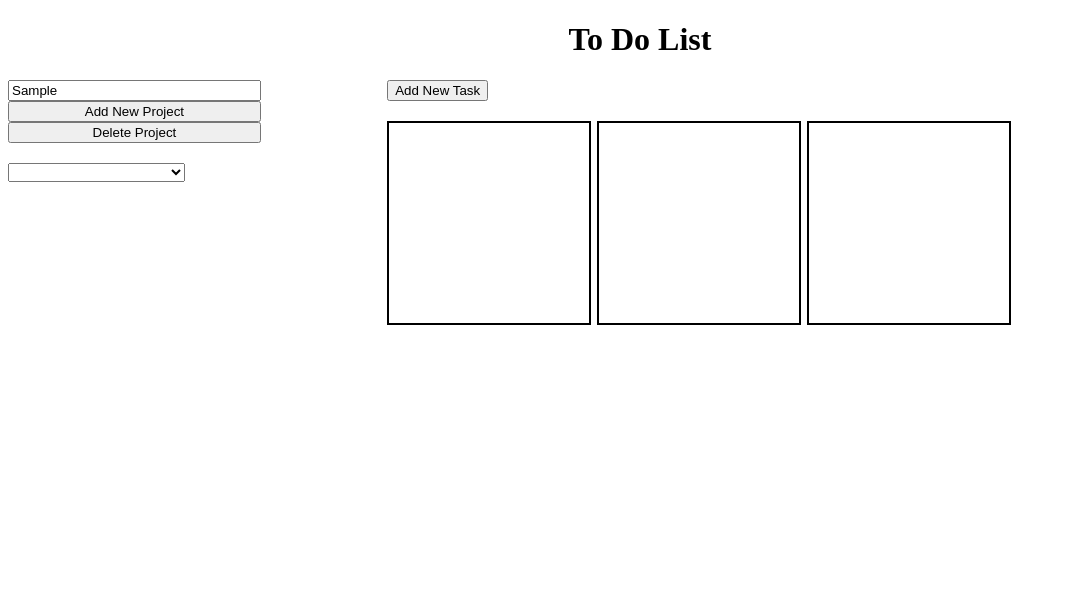
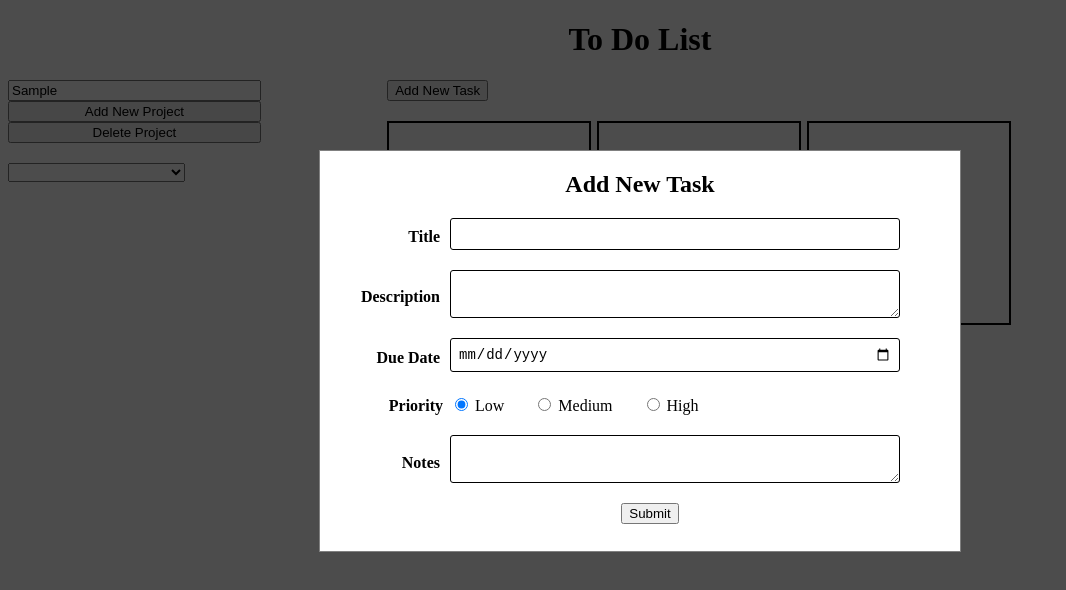
Before and after one commit to jdplumst/todo-list, a website built with webpack: page dist/index.html in a window 1280 px wide. Both pictures are taken after typing "Sample" into the empty fields and a click on the button "Add New Task". Shown: the whole page, without its empty margins (0-1066 px from the left). Built offline with nearby package versions, Linux system fonts and the light colour scheme.

Commit message:
Add modal and form for user to create new todo

```diff
--- a/src/controller.js
+++ b/src/controller.js
@@ -16,7 +16,6 @@ export default class Controller {
             this.view.displayNewProject(projectTitle, 'option');
             let project = new Project(projectTitle);
             this.projects.push(project);
-            console.log(this.projects);
         });
 
         // Delete currently displayed project when delete project button clicked
@@ -27,13 +26,34 @@ export default class Controller {
             this.view.deleteElement(`option.${CSS.escape(classProjectTitle)}`);
             this.projects = this.projects.filter(project => project.title !== projectTitle);
         });
+
+        // Display form to create new todo
+        this.view.addTaskBtn.addEventListener('click', () => {
+            this.view.displayNewModal();
+        });
+
+        // Create new todo
+        this.view.newTaskBtn.addEventListener('click', () => {
+            // GET VALUE FROM EACH FORM ELEMENT
+            // ADD TO THIS.TASKS IN PROJECTS.JS, MAKE SURE CORRECT PROJECT
+            // let project = this.getProject(projectTitle);
+            // project.addTodo(title, description, dueDate, priority, notes);
+        });
     };
 
-    // Returns true if there already exists a project with a specific title
+    // Returns true if there exists a project with projectTitle as its title
     projectExists(projectTitle) {
         for (let i = 0; i < this.projects.length; i++) {
             if (this.projects[i].title === projectTitle) return true;
         }
         return false;
     };
+
+    // Returns the project with projectTitle as its title
+    getProject(projectTitle) {
+        for (let i = 0; i < this.projects.length; i++) {
+            if (this.projects[i].title === projectTitle) return this.projects[i];
+        }
+        return false;
+    }
 };
--- a/src/projects.js
+++ b/src/projects.js
@@ -1,9 +1,13 @@
+import Todo from "./todo";
+
 export default class Project {
     constructor(title) {
         this.title = title;
+        this.todos = [];
     };
 
-    getProject() {
-        return this;
-    }
+    addTodo(title, description, dueDate, priority, notes) {
+        let task = new Todo(title, description, dueDate, priority, notes);
+        this.todos.push(task);
+    };
 };
--- a/src/styles.css
+++ b/src/styles.css
@@ -39,7 +39,6 @@ select {
     grid-template-columns: repeat(auto-fit, 200px);
     grid-template-rows: repeat(auto-fit, 200px);
     gap: 10px;
-    /* row-gap: px; */
     height: 100%;
 }
 
@@ -48,3 +47,91 @@ select {
     height: 200px;
     width: 200px;
 }
+
+/* Modal */
+.modal-new {
+    display: none;
+    position: fixed;
+    z-index: 1;
+    left: 0;
+    top: 0;
+    width: 100%;
+    height: 100%;
+    overflow: auto;
+    background-color: rgba(0,0,0,0.7);
+}
+
+.modal-content {
+    background-color: white;
+    margin: 150px auto;
+    border: 1px solid grey;
+    width: 50%;
+    height: 50%;
+}
+
+h2 {
+    text-align: center;
+}
+
+.form-row {
+    display: flex;
+    align-items: center;
+    margin-left: 20px;
+    margin-bottom: 20px;
+}
+
+.form-row input,
+.form-row textarea {
+    border: 1px solid black;
+    border-radius: 3px;
+    font-size: 14px;
+    padding: 7px;
+    width: 70%;
+}
+
+.form-row label,
+legend {
+    display: inline-block;
+    width: 100px;
+    text-align: right;
+    font-weight: bold;
+}
+
+.form-row label {
+    margin-top: 7px;
+    margin-right: 10px;
+}
+
+fieldset {
+    border: none;
+}
+
+fieldset label,
+fieldset input,
+legend {
+    margin-bottom: 10px;
+}
+
+fieldset label,
+fieldset input {
+    display: inline-block;
+    margin-top: 0px;
+}
+
+fieldset label {
+    margin-right: 20px;
+}
+
+fieldset input {
+    margin-left: 10px;
+}
+
+legend {
+    float: left;
+    margin-left: 7px;
+}
+
+.form-row button {
+    margin-left: auto;
+    margin-right: auto;
+}
--- a/src/view.js
+++ b/src/view.js
@@ -4,6 +4,10 @@ export default class View {
         this.projectsDropdown = this.getElement('select');
         this.addProjectBtn = this.getElement('.add-project');
         this.deleteProjectBtn = this.getElement('.delete-project');
+        this.addTaskBtn = this.getElement('.add-task');
+        this.modalNew = this.getElement('.modal-new');
+        this.modalContent = this.getElement('.modal-content');
+        this.newTaskBtn = this.getElement('.new-task');
     };
 
     // Get an element from DOM
@@ -37,4 +41,9 @@ export default class View {
         this.projectsDropdown.appendChild(project);
         project.selected = true;
     };
+
+    // Displays modal for new todo
+    displayNewModal() {
+        this.modalNew.style.display = 'block';
+    };
 };
```
Also changed, not shown: dist/index.html, dist/main.js.
